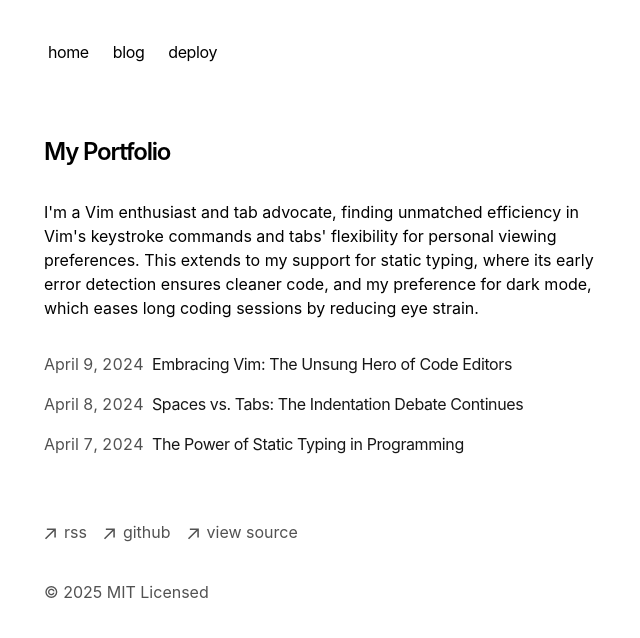
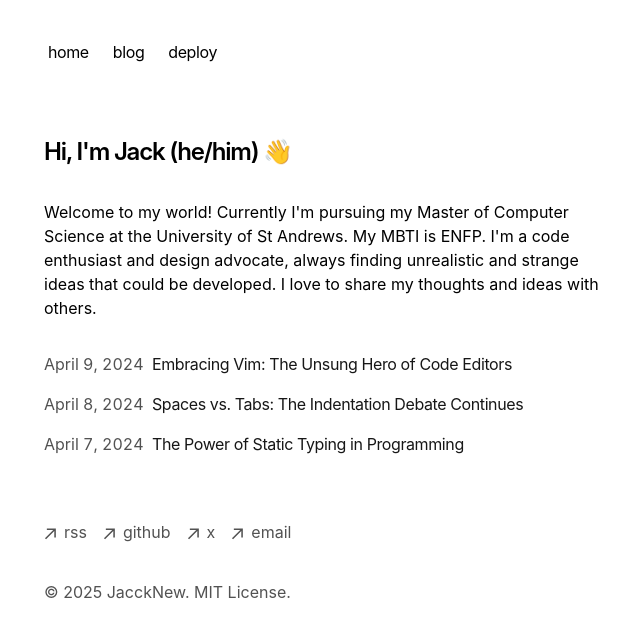
Before and after one commit to JacckNew/jaccknew.me, a Next.js app: page / in a window 1280 px wide. Shown: the top 638 px of the page, without its empty margins (308-948 px from the left). Built offline with nearby package versions, Linux system fonts and the light colour scheme.

Commit message:
Add MIT LICENSE; Update HomePage info; Add email and x account at the footer and link to the MIT LICENSE.

```diff
--- a/app/components/footer.tsx
+++ b/app/components/footer.tsx
@@ -46,15 +46,27 @@ export default function Footer() {
             className="flex items-center transition-all hover:text-neutral-800 dark:hover:text-neutral-100"
             rel="noopener noreferrer"
             target="_blank"
-            href="https://vercel.com/templates/next.js/portfolio-starter-kit"
+            href="https://x.com/dljk20"
           >
             <ArrowIcon />
-            <p className="ml-2 h-7">view source</p>
+            <p className="ml-2 h-7">x</p>
+          </a>
+        </li>
+        <li>
+          <a
+            className="flex items-center transition-all hover:text-neutral-800 dark:hover:text-neutral-100"
+            rel="noopener noreferrer"
+            target="_blank"
+            href="mailto:jack-fu0815@outlook.com"
+          >
+            <ArrowIcon />
+            <p className="ml-2 h-7">email</p>
           </a>
         </li>
       </ul>
       <p className="mt-8 text-neutral-600 dark:text-neutral-300">
-        © {new Date().getFullYear()} MIT Licensed
+        © {new Date().getFullYear()} JacckNew. <a href="/LICENSE">MIT License</a>.
+        <br />
       </p>
     </footer>
   )
--- a/app/page.tsx
+++ b/app/page.tsx
@@ -1,17 +1,17 @@
 import { BlogPosts } from 'app/components/posts'
 
-export default function Page() {
+export default function HomePage() {
   return (
     <section>
       <h1 className="mb-8 text-2xl font-semibold tracking-tighter">
-        My Portfolio
+        Hi, I'm Jack (he/him) 👋
       </h1>
       <p className="mb-4">
-        {`I'm a Vim enthusiast and tab advocate, finding unmatched efficiency in
-        Vim's keystroke commands and tabs' flexibility for personal viewing
-        preferences. This extends to my support for static typing, where its
-        early error detection ensures cleaner code, and my preference for dark
-        mode, which eases long coding sessions by reducing eye strain.`}
+        {`Welcome to my world!
+        Currently I'm pursuing my Master of Computer Science at the University of St Andrews.
+        My MBTI is ENFP. I'm a code enthusiast and design advocate,
+        always finding unrealistic and strange ideas that could be developed.
+        I love to share my thoughts and ideas with others.`}
       </p>
       <div className="my-8">
         <BlogPosts />
```
Also changed, not shown: 2 other files (tests, documents, lock files or other folders).
